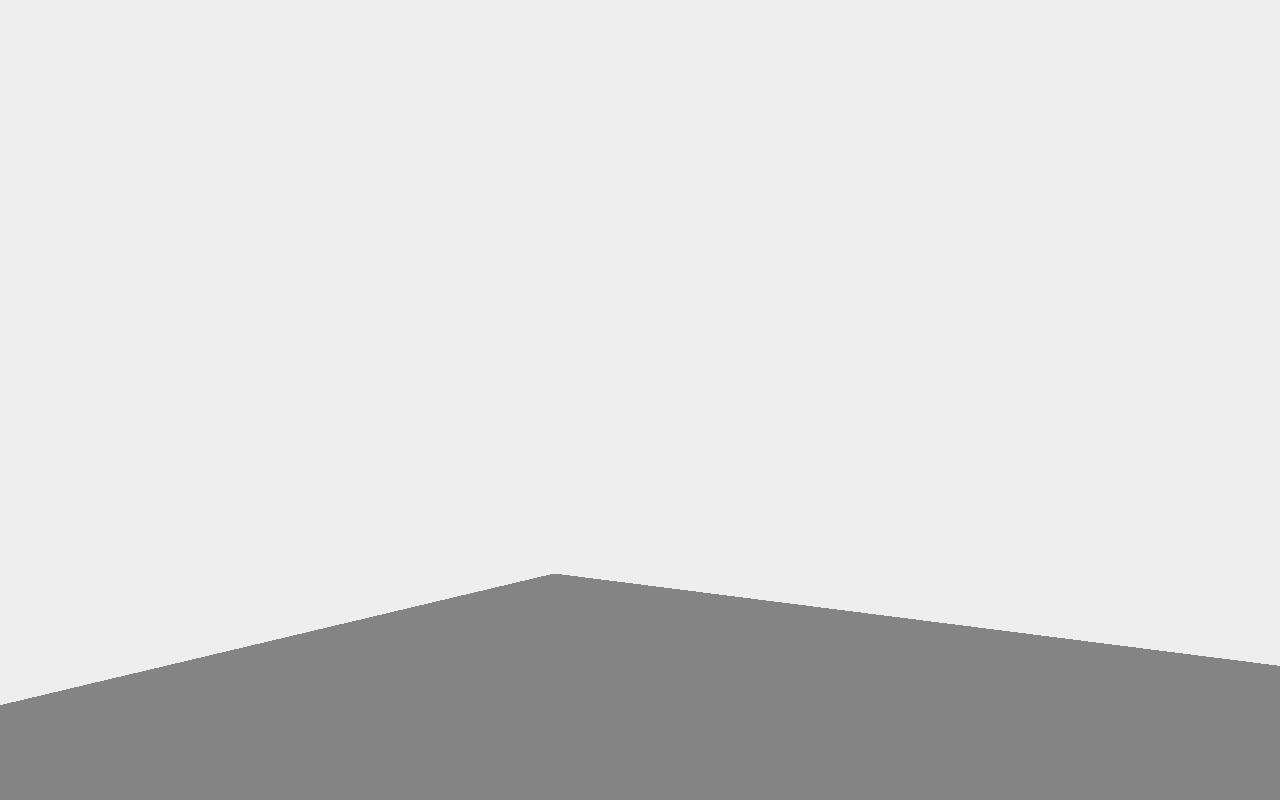
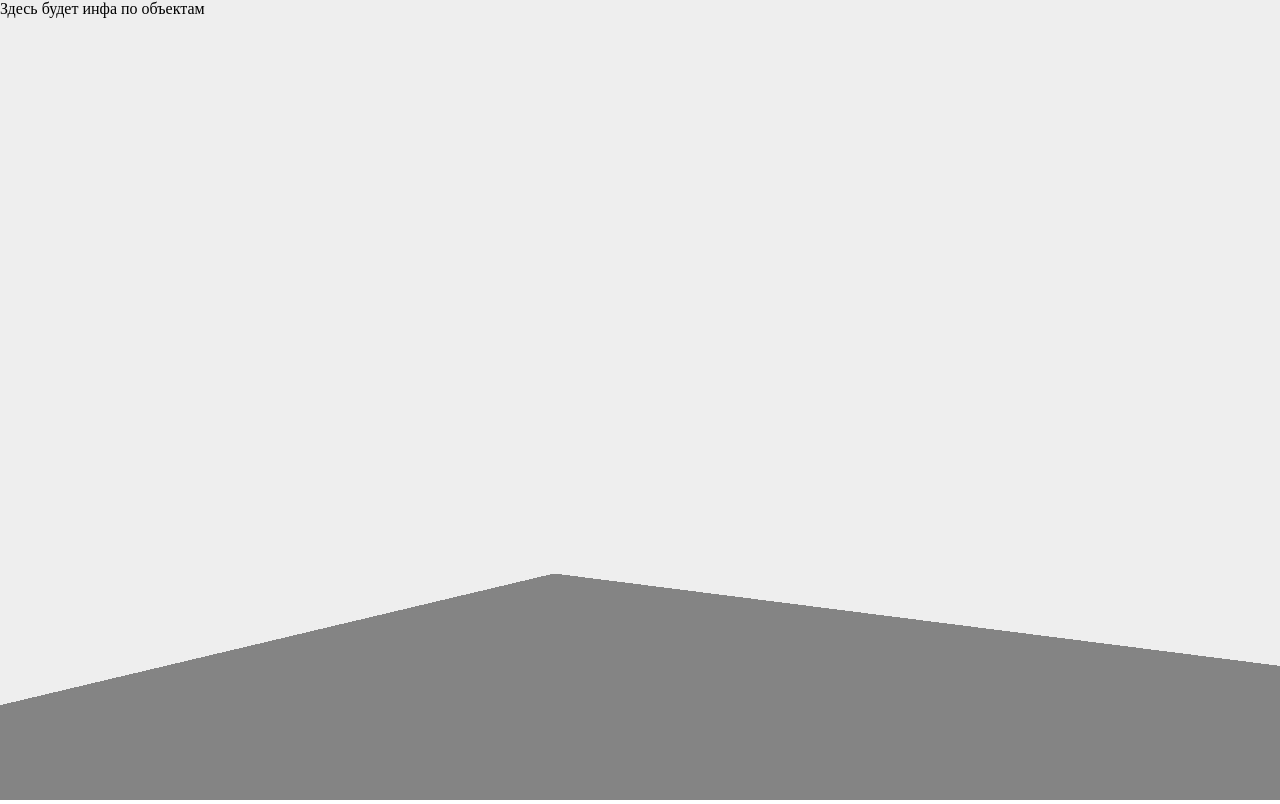
Before and after one commit to RunTheJewels/Nauchnaya, a plain HTML site: page index.html in a window 1280 px wide. Drawn offline with Linux system fonts and the light colour scheme; animation ran at ten frames a second.

Commit message:
Text object info added

```diff
--- a/events.js
+++ b/events.js
@@ -4,6 +4,9 @@ var isDragging = false;
 
 var res = new THREE.Vector3();
 
+var mouse = new THREE.Vector2();
+
+var raycaster = new THREE.Raycaster();
 
 window.onmousedown = function(e) {
     isDragging = true;
@@ -33,6 +36,18 @@ window.onmousemove = function(e) {
         camera.lookAt(res);
 
     }
+    console.log(0);
+    mouse.x = ( e.clientX / window.innerWidth ) * 2 - 1;
+	mouse.y = - ( e.clientY / window.innerHeight ) * 2 + 1;
+
+	raycaster.setFromCamera( mouse, camera );
+
+	// calculate objects intersecting the picking ray
+	var intersects = raycaster.intersectObjects( scene.children );
+	if (intersects.length >= 1)
+	{
+		document.getElementById('error-info').innerHTML = intersects[0].object.name;
+	}
 };
 
 window.onwheel = function(e) {
@@ -54,9 +69,44 @@ else if (K == 72) {
     camera.position.y = 60;
     camera.position.z = 180;
     camera.up = new THREE.Vector3(0,1,0);
-    camera.lookAt(new THREE.Vector3(0,60,0));
+    camera.lookAt(new THREE.Vector3(0,10,0));
 }
 else if (K == 49){
+	raycaster.setFromCamera( mouse, camera );
+
+	// calculate objects intersecting the picking ray
+	var intersects = raycaster.intersectObjects( scene.children );
+	if (intersects.length >= 1)
+	{
+		document.getElementById('error-info').innerHTML = intersects[0].object.name;
+		//alert(intersects[0].object.name);
+	}
+
+
+	//for ( var i = 0; i < intersects.length; i++ ) {
+
+		//intersects[ i ].object.material.color.set( 0xff0000 );
+
+	//}
+
+
+//	console.log(1);
+	//var mouse3D = new THREE.Vector3( ( event.clientX / window.innerWidth ) * 2 - 1,   //x
+      //                                  -( event.clientY / window.innerHeight ) * 2 + 1,  //y
+        //                                0.5 );                                            //z
+   // var raycaster = new THREE.Raycaster();
+    //console.log(2);
+//    alert(mouse3D);
+//    projector.unprojectVector( mouse3D, camera );
+//    mouse3D.sub( camera.position );
+//    mouse3D.normalize();
+//    var raycaster = new THREE.Raycaster( camera.position, mouse3D );
+//    var intersects = raycaster.intersectObjects( objects );
+    // Change color if hit block
+//    if ( intersects.length > 0 ) {
+//        intersects[ 0 ].object.material.color.setHex( Math.random() * 0xffffff );
+//    }
+
   // var cl = 0x000000;
   // var iter = 0x0a0a0a;
   // // for (var i = 1; i <= 1; i++)
--- a/index.html
+++ b/index.html
@@ -17,14 +17,35 @@
             margin: 0;
             overflow: hidden;
         }
+		.output3d{
+            position: fixed;
+			top: 0;
+			left: 0;
+			width: 100%;
+			height: 100%;
+			z-index: 2;
+		}
+		.objinfo{
+			position: fixed;
+			left:0px;
+			top:0px;
+			readonly:True;
+			height:100px;
+			opacity: 1;
+			z-index: 3;
+		}
     </style>
 </head>
 <body>
+<!--<div id="Stats-output">
+</div>-->
 
-<div id="Stats-output">
+<!-- Div which will hold the Output -->
+<div id="WebGL-output" class="output3d">
 </div>
-<!-- Div which will hold the Output -->
-<div id="WebGL-output">
+
+<div id="error-info" class="objinfo">
+	Здесь будет инфа по объектам
 </div>
 <!-- Javascript code that runs our Three.js examples -->
 <script type="text/javascript">
@@ -48,6 +69,8 @@
         camera.position.x = 120;
         camera.position.y = 60;
         camera.position.z = 180;
+		camera.up = new THREE.Vector3(0,1,0);
+        camera.lookAt(new THREE.Vector3(0,10,0));
         // alert("camera");
         // create a render and set the size
         var renderer = new THREE.WebGLRenderer();
@@ -69,7 +92,7 @@
         plane.position.x=0
         plane.position.y=0
         plane.position.z=0
-
+		plane.name = 'Плоскость';
         scene.add(plane);
         var dm = pathOfObjects;
         for (var i = 0; i < pathOfObjects.length; i++)
--- a/transform.js
+++ b/transform.js
@@ -83,7 +83,7 @@ var pathOfObjects = [
 
 var pathOfRequest = "http://admin:admin@stat1.lomonosov.parallel.ru:4448/control/snapshot?format=jsonp";
 
-var frequencyOfRequests = 10;
+var frequencyOfRequests = 60;
 
 function getErrorObjName(s)
 {
```
